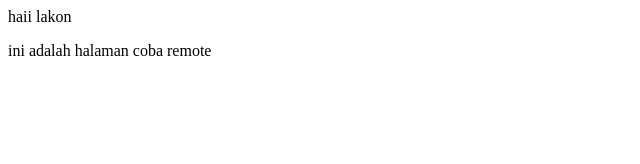
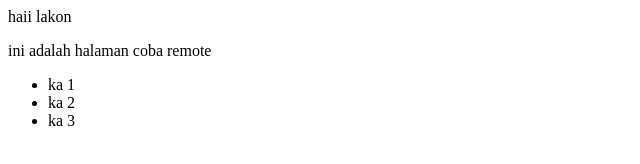
Before and after one commit to rayyanganteng/aksa-git-test, a plain HTML site: page index.html in a window 1280 px wide. Shown: the whole page, without its empty margins (0-640 px from the left). Drawn offline with Linux system fonts and the light colour scheme.

Commit message:
menambahkan list

```diff
--- a/index.html
+++ b/index.html
@@ -8,5 +8,10 @@
 <body>
     <h>haii lakon</h>
     <p>ini adalah halaman coba remote</p>
+    <ul>
+        <LI>ka 1</LI>
+        <li>ka 2</li>
+        <li>ka 3</li>
+    </ul>
 </body>
 </html>
```
